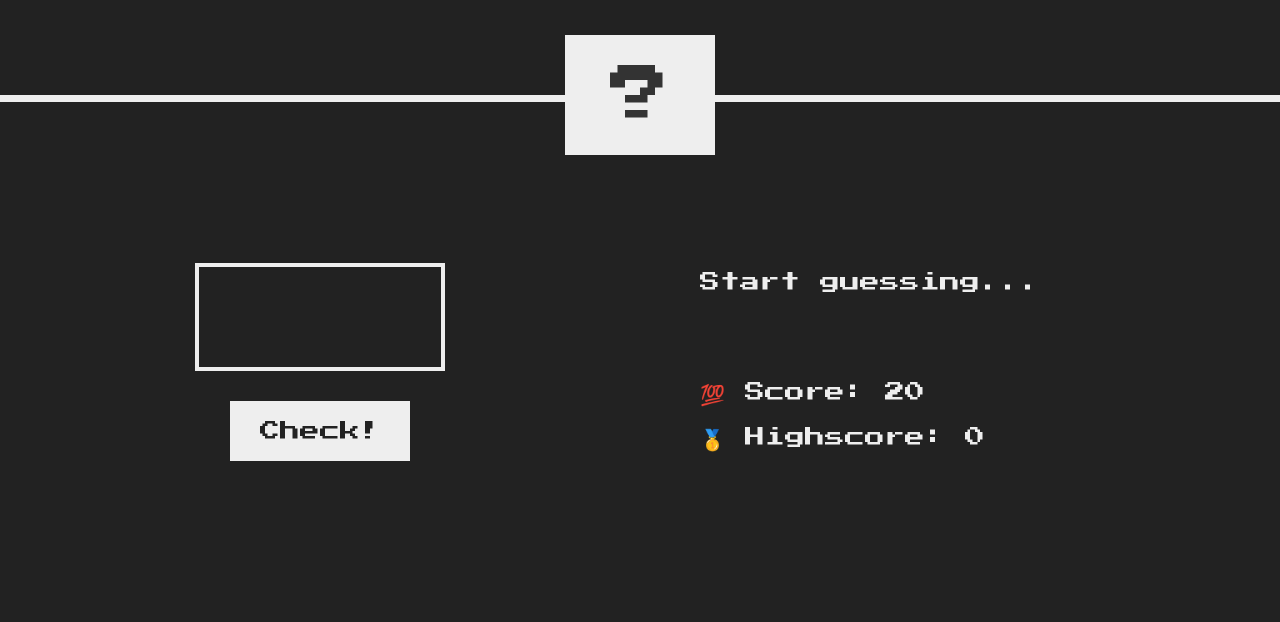
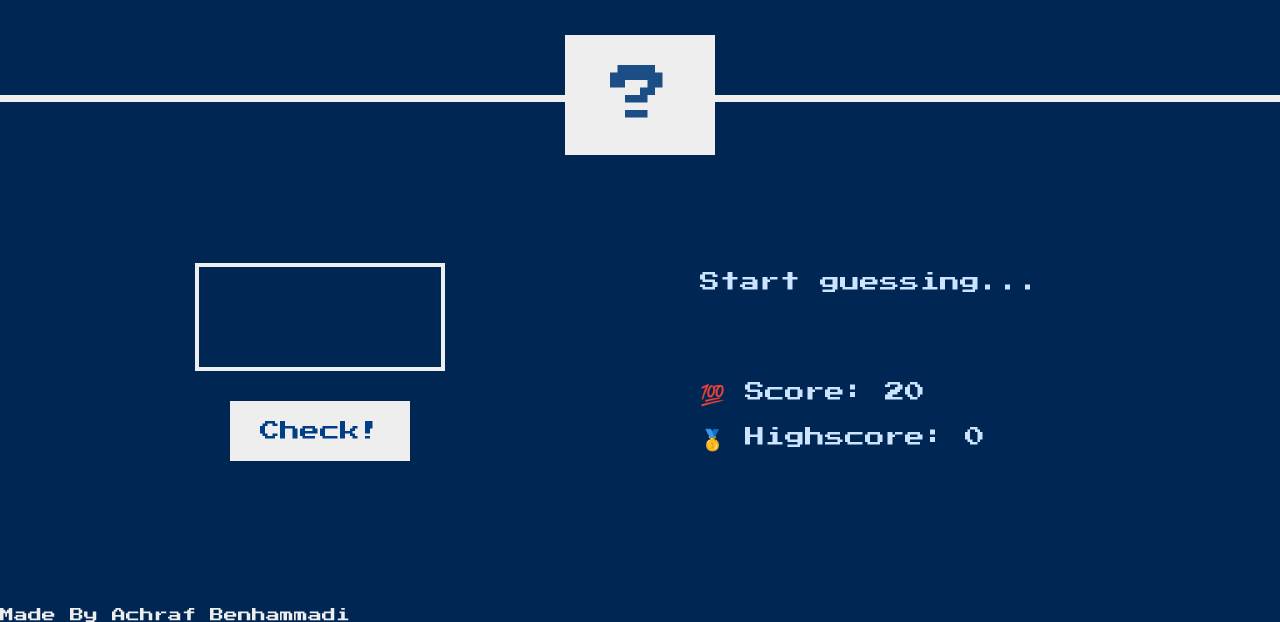
Before and after one commit to ABsynced/complete-javascript-course-challenges, a plain HTML site: page 05-Guess-My-Number/starter/index.html in a window 1280 px wide. Shown: the part 178-800 px from the top of the page. Drawn offline with Linux system fonts and the light colour scheme.

Commit message:
modifications to the style sheet

```diff
--- a/05-Guess-My-Number/starter/index.html
+++ b/05-Guess-My-Number/starter/index.html
@@ -27,6 +27,7 @@
         </p>
       </section>
     </main>
+    <p class="ash">Made By Achraf Benhammadi</p>
     <script src="script.js"></script>
   </body>
 </html>
--- a/05-Guess-My-Number/starter/script.js
+++ b/05-Guess-My-Number/starter/script.js
@@ -61,7 +61,7 @@ document.querySelector(".again").addEventListener("click", function () {
   document.querySelector(".guess").value = "";
   document.querySelector(".number").textContent = "?";
   document.querySelector(".number").style.width = "15rem";
-  document.querySelector("body").style.backgroundColor = "#222";
+  document.querySelector("body").style.backgroundColor = "#003367";
   document.querySelector(".score").textContent = score;
   document.querySelector(".check").disabled = false;
   document.querySelector(".guess").disabled = false;
--- a/05-Guess-My-Number/starter/style.css
+++ b/05-Guess-My-Number/starter/style.css
@@ -1,4 +1,4 @@
-@import url('https://fonts.googleapis.com/css?family=Press+Start+2P&display=swap');
+@import url("https://fonts.googleapis.com/css?family=Press+Start+2P&display=swap");
 
 * {
   margin: 0;
@@ -12,9 +12,10 @@ html {
 }
 
 body {
-  font-family: 'Press Start 2P', sans-serif;
+  font-family: "Press Start 2P", sans-serif;
   color: #eee;
-  background-color: #222;
+  background-color: #002754;
+  /* background-color: #222; */
   /* background-color: #60b347; */
 }
 
@@ -27,7 +28,8 @@ header {
 
 main {
   height: 65vh;
-  color: #eee;
+  /* color: #eee; */
+  color: #cce4ff;
   display: flex;
   align-items: center;
   justify-content: space-around;
@@ -58,7 +60,7 @@ h1 {
 
 .number {
   background: #eee;
-  color: #333;
+  color: #1b4d87;
   font-size: 6rem;
   width: 15rem;
   padding: 3rem 0rem;
@@ -98,7 +100,7 @@ h1 {
 .btn {
   border: none;
   background-color: #eee;
-  color: #222;
+  color: #003f87;
   font-size: 2rem;
   font-family: inherit;
   padding: 2rem 3rem;
@@ -117,3 +119,13 @@ h1 {
 .label-score {
   margin-bottom: 2rem;
 }
+.ash {
+  font-size: 1.4rem;
+  text-align: left;
+  margin: 0;
+  padding: 0;
+  position: fixed;
+  bottom: 0;
+  left: 0;
+  /* color: #002754; */
+}
```
